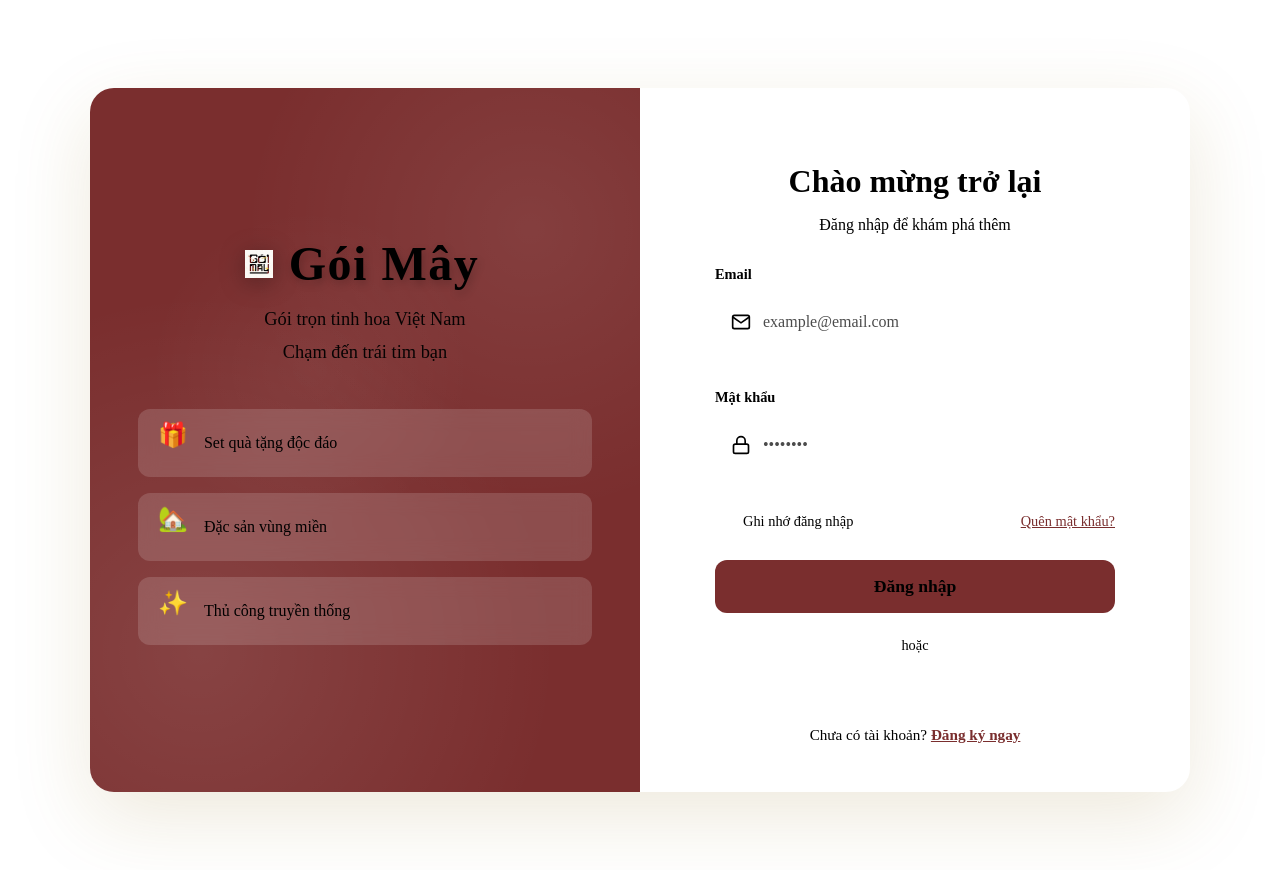
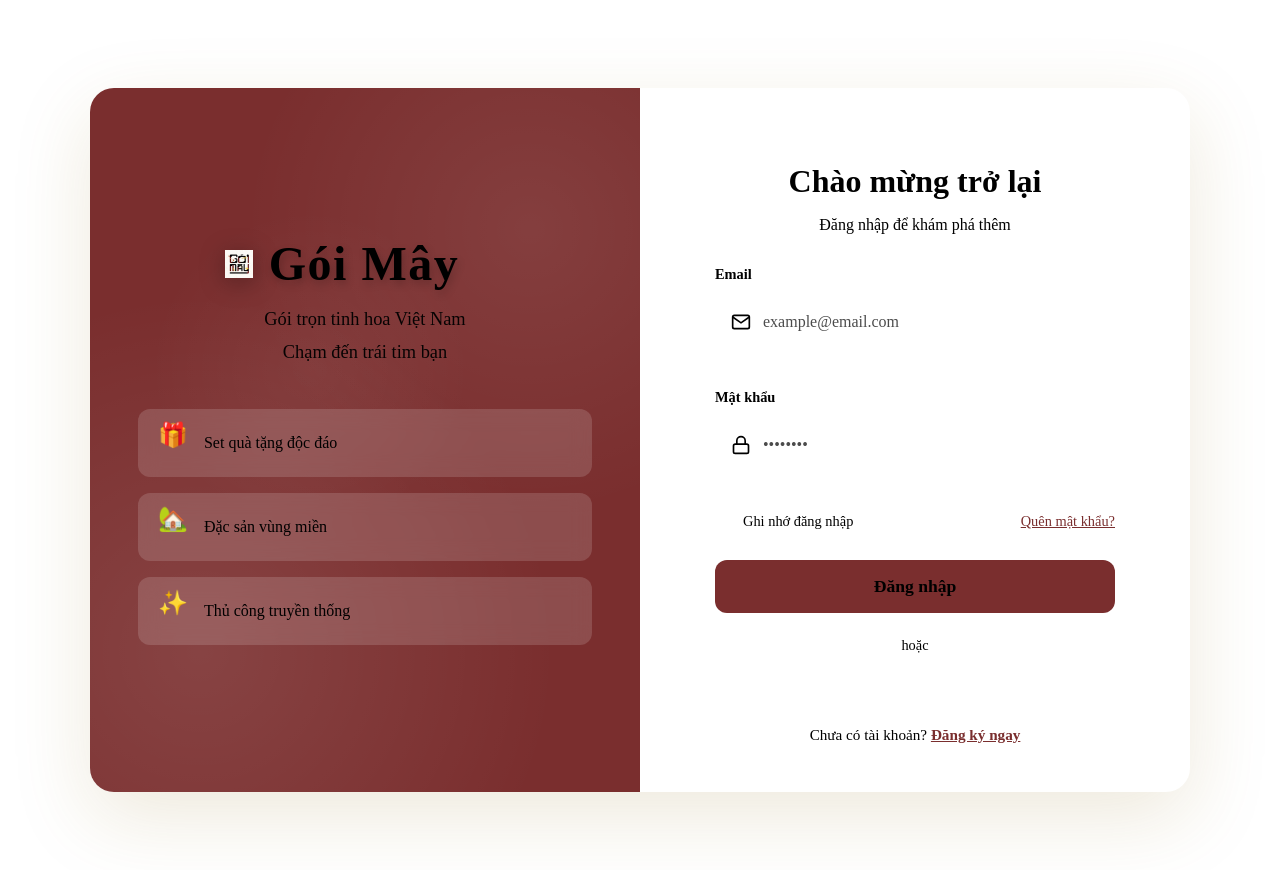
Before and after one commit to dophong289/EXE201, a React (Vite) app in the folder frontend/: page /dang-nhap in a window 1280 px wide. Shown: the top 870 px of the page. Built offline with nearby package versions, Linux system fonts and the light colour scheme; the HTML template or start-up script is replaced by a standard one.

Commit message:
fix logo dang nhap

```diff
--- a/frontend/src/styles/components/Header.css
+++ b/frontend/src/styles/components/Header.css
@@ -84,6 +84,7 @@
   display: inline-flex;
   align-items: center;
   gap: 0.6rem;
+  margin-left: -20px;
 }
 
 .brand-logo {
--- a/frontend/src/styles/pages/AuthPage.css
+++ b/frontend/src/styles/pages/AuthPage.css
@@ -45,7 +45,7 @@
   gap: 1rem;
   margin-bottom: 2.5rem;
   /* Dịch cụm logo + tên sang phải (tránh padding-left quá lớn gây lệch/mất logo) */
-  margin-left: 210px;
+  margin-left: 190px;
 }
 
 .brand-logo-image {
@@ -228,7 +228,7 @@
   box-shadow: 0 0 0 4px rgba(122, 46, 46, 0.1);
 }
 
-.input-wrapper input:focus + svg,
+.input-wrapper input:focus+svg,
 .input-wrapper:focus-within svg {
   color: #7A2E2E;
 }
@@ -278,12 +278,12 @@
   transition: all 0.3s;
 }
 
-.checkbox-wrapper input[type="checkbox"]:checked + .checkmark {
+.checkbox-wrapper input[type="checkbox"]:checked+.checkmark {
   background: #7A2E2E;
   border-color: #7A2E2E;
 }
 
-.checkbox-wrapper input[type="checkbox"]:checked + .checkmark::after {
+.checkbox-wrapper input[type="checkbox"]:checked+.checkmark::after {
   content: '✓';
   color: var(--color-white);
   font-size: 12px;
@@ -529,9 +529,11 @@
   0% {
     box-shadow: 0 0 0 0 rgba(72, 187, 120, 0.4);
   }
+
   70% {
     box-shadow: 0 0 0 10px rgba(72, 187, 120, 0);
   }
+
   100% {
     box-shadow: 0 0 0 0 rgba(72, 187, 120, 0);
   }
```
